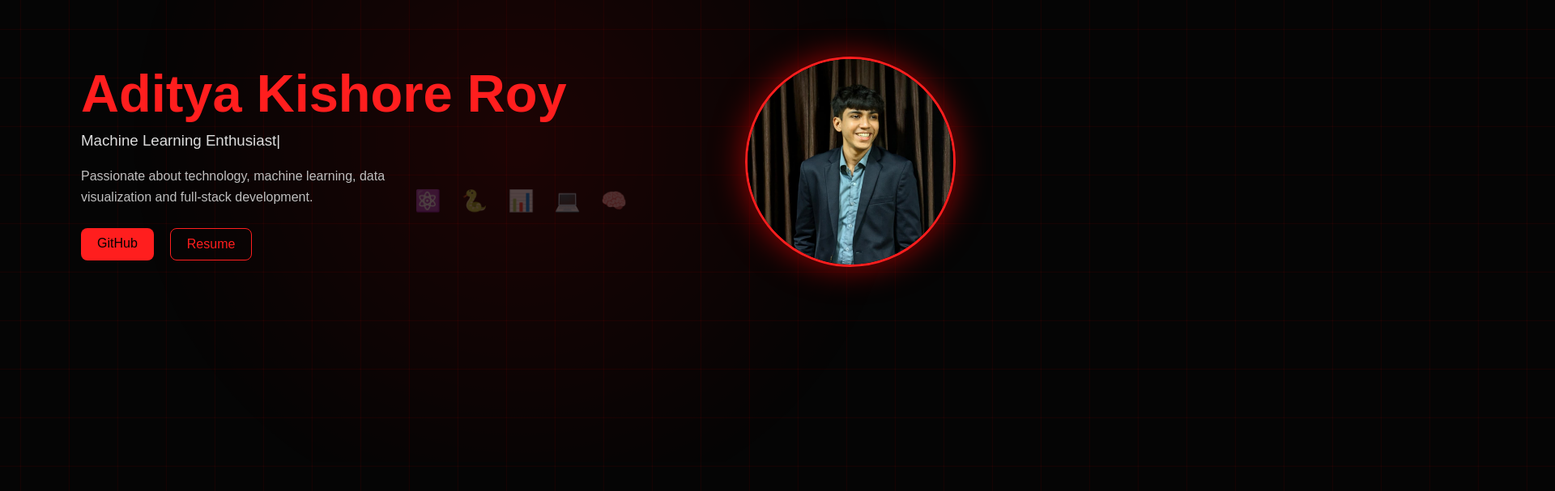
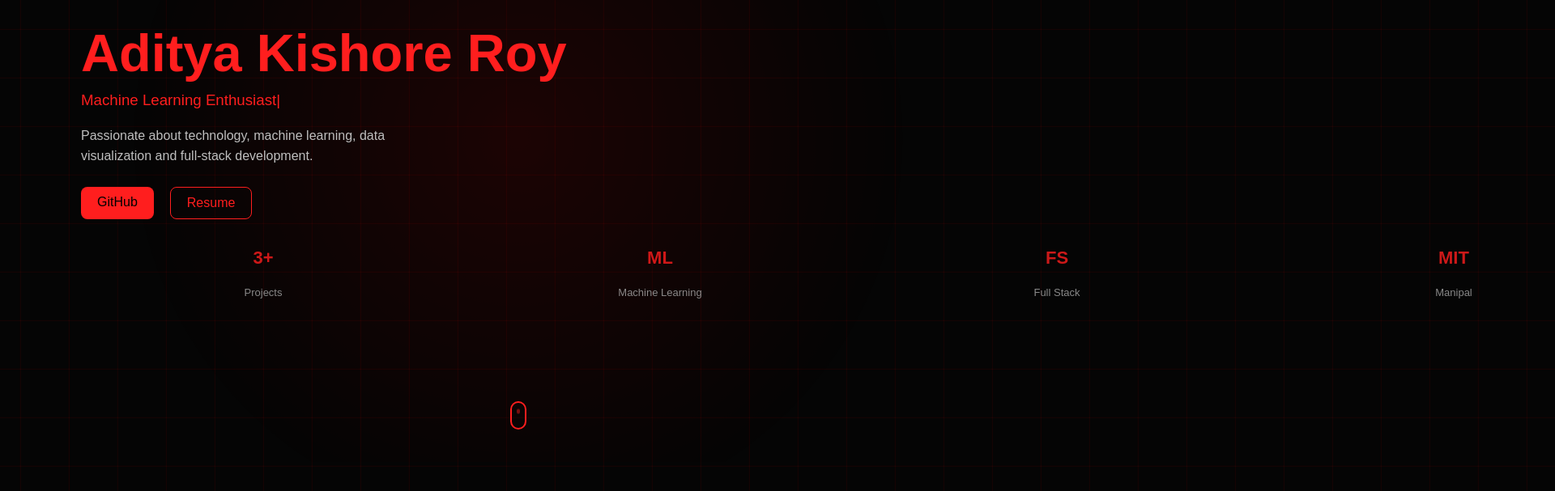
Before and after one commit to MRhacksalive/aditya-portfolio, a React (Vite) app: page / in a window 1280 px wide. Shown: the part 229-836 px from the top of the page at 81% size, 1920 px wide, since content can reach past the window. Built offline with nearby package versions, Linux system fonts and the light colour scheme.

Commit message:
changes to hero2

```diff
--- a/src/components/Hero.jsx
+++ b/src/components/Hero.jsx
@@ -13,7 +13,7 @@ export default function Hero() {
       >
         <h1>Aditya Kishore Roy</h1>
 
-        <h3>
+        <h3 className="hero-role">
           <TypeAnimation
             sequence={[
               "Software Intern", 2000,
@@ -53,6 +53,31 @@ export default function Hero() {
 
         </div>
 
+        {/* NEW SECTION */}
+        <div className="hero-highlights">
+
+          <div className="highlight">
+            <h4>3+</h4>
+            <p>Projects</p>
+          </div>
+
+          <div className="highlight">
+            <h4>ML</h4>
+            <p>Machine Learning</p>
+          </div>
+
+          <div className="highlight">
+            <h4>FS</h4>
+            <p>Full Stack</p>
+          </div>
+
+          <div className="highlight">
+            <h4>MIT</h4>
+            <p>Manipal</p>
+          </div>
+
+        </div>
+
       </motion.div>
 
       <motion.img
@@ -64,12 +89,9 @@ export default function Hero() {
         transition={{ duration: 1 }}
       />
 
-      <div className="floating-tech">
-        <span>⚛️</span>
-        <span>🐍</span>
-        <span>📊</span>
-        <span>💻</span>
-        <span>🧠</span>
+      {/* Scroll Indicator */}
+      <div className="scroll-indicator">
+        <span></span>
       </div>
 
     </section>
--- a/src/styles.css
+++ b/src/styles.css
@@ -481,3 +481,97 @@ animation:floatTech 10s ease-in-out infinite;
 color:#ff1e1e;
 font-weight:500;
 }
+.hero-highlights{
+
+display:flex;
+gap:40px;
+
+margin-top:35px;
+
+}
+
+.highlight{
+
+text-align:center;
+
+opacity:0.8;
+
+transition:0.3s;
+
+}
+
+.highlight h4{
+
+color:#ff1e1e;
+
+font-size:22px;
+
+}
+
+.highlight p{
+
+font-size:13px;
+
+color:#aaa;
+
+}
+
+.highlight:hover{
+
+transform:translateY(-5px);
+
+opacity:1;
+
+}
+.scroll-indicator{
+
+position:absolute;
+
+bottom:40px;
+left:50%;
+
+transform:translateX(-50%);
+
+width:20px;
+height:35px;
+
+border:2px solid #ff1e1e;
+
+border-radius:12px;
+
+}
+
+.scroll-indicator span{
+
+display:block;
+
+width:4px;
+height:6px;
+
+background:#ff1e1e;
+
+margin:6px auto;
+
+border-radius:2px;
+
+animation:scrollAnim 1.5s infinite;
+
+}
+
+@keyframes scrollAnim{
+
+0%{
+opacity:0;
+transform:translateY(0);
+}
+
+50%{
+opacity:1;
+}
+
+100%{
+opacity:0;
+transform:translateY(10px);
+}
+
+}
```
Also changed, not shown: 1 other file (tests, documents, lock files or other folders).
